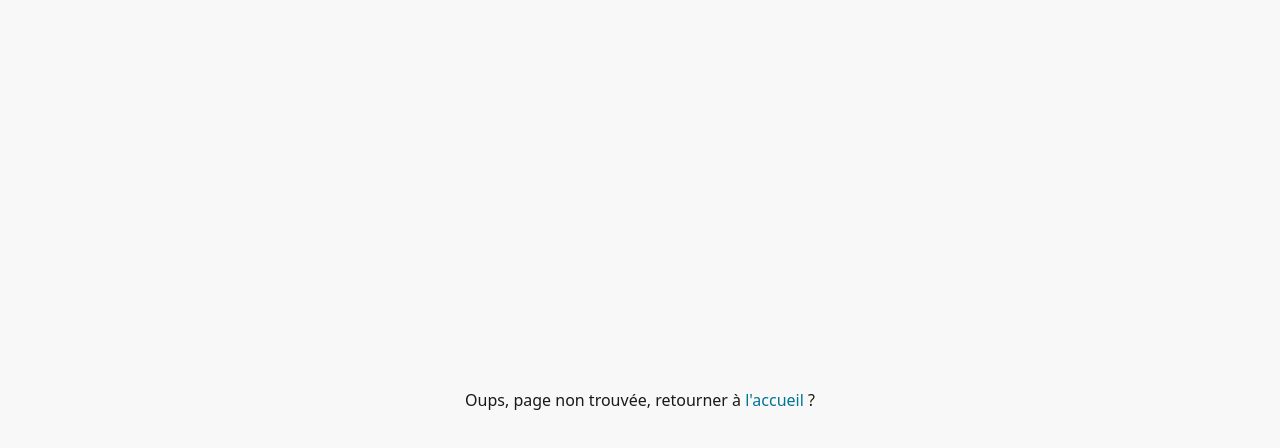
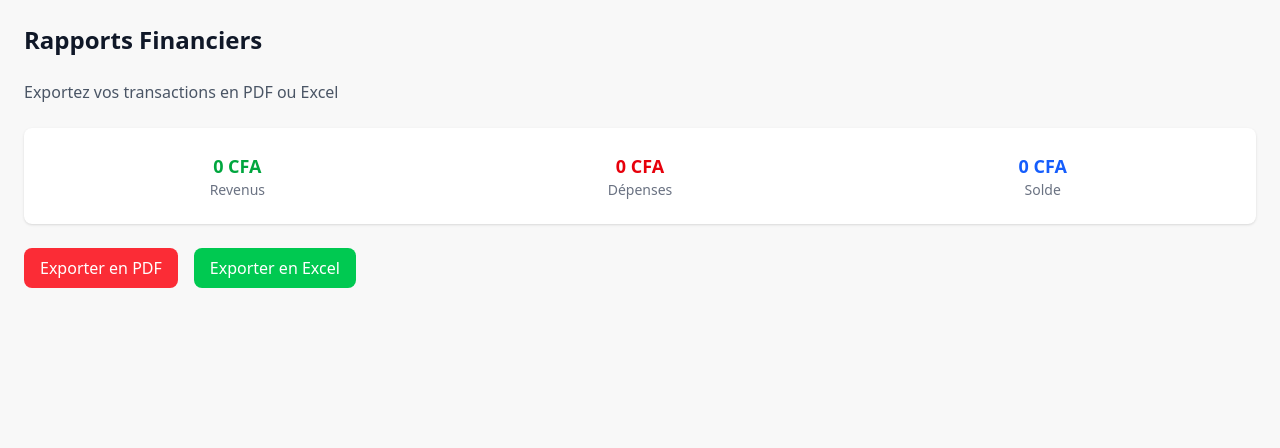
Before and after one commit to doukous/moneywise-frontend, a React (Vite) app: page /reports in a window 1280 px wide. Shown: the top 448 px of the page. Built offline with nearby package versions, Linux system fonts and the light colour scheme; no server answers.

Commit message:
feat(rapports): ajout de la page rapports financiers avec résumé et export PDF/Excel

```diff
--- /dev/null
+++ b/src/components/ExportsButton.tsx
@@ -0,0 +1,62 @@
+// src/components/ExportButtons.tsx
+import React from "react";
+import type { Transaction } from "../lib/service/dto";
+import jsPDF from "jspdf";
+import "jspdf-autotable";
+import * as XLSX from "xlsx";
+
+interface ExportButtonsProps {
+  transactions: Transaction[];
+}
+
+const ExportButtons: React.FC<ExportButtonsProps> = ({ transactions }) => {
+  // ✅ Export en PDF
+  const exportPDF = () => {
+    const doc = new jsPDF();
+    doc.text("Rapport des transactions", 14, 16);
+
+    const tableData = transactions.map((t) => [
+      t.date,
+      t.description,
+      t.category,
+      t.type,
+      `${t.amount} FCFA`,
+    ]);
+
+    // ✅ Utilisation de autoTable
+    doc.autoTable({
+      head: [["Date", "Description", "Catégorie", "Type", "Montant"]],
+      body: tableData,
+      startY: 20,
+    });
+
+    doc.save("transactions.pdf");
+  };
+
+  // ✅ Export en Excel
+  const exportExcel = () => {
+    const worksheet = XLSX.utils.json_to_sheet(transactions);
+    const workbook = XLSX.utils.book_new();
+    XLSX.utils.book_append_sheet(workbook, worksheet, "Transactions");
+    XLSX.writeFile(workbook, "transactions.xlsx");
+  };
+
+  return (
+    <div className="flex space-x-4 mt-4">
+      <button
+        onClick={exportPDF}
+        className="px-4 py-2 bg-red-500 text-white rounded-lg hover:bg-red-600 transition"
+      >
+        Exporter en PDF
+      </button>
+      <button
+        onClick={exportExcel}
+        className="px-4 py-2 bg-green-500 text-white rounded-lg hover:bg-green-600 transition"
+      >
+        Exporter en Excel
+      </button>
+    </div>
+  );
+};
+
+export default ExportButtons;
--- a/src/lib/service/transaction.ts
+++ b/src/lib/service/transaction.ts
@@ -1,4 +1,4 @@
-import type { Transaction } from "./dto.js";
+import type { Transaction } from "./dto";
 import { BackService } from "../backendFetch.js";
 
 export class TransactionService {
--- /dev/null
+++ b/src/pages/Reports.tsx
@@ -0,0 +1,102 @@
+// src/components/Reports.tsx
+import React, { useEffect, useState } from "react";
+import { TransactionService } from "../lib/service/transaction";
+import type { Transaction } from "../lib/service/dto"; // ✅ Typage venant du dto
+import { jsPDF } from "jspdf";
+import * as XLSX from "xlsx";
+
+const Reports: React.FC = () => {
+  const [transactions, setTransactions] = useState<Transaction[]>([]);
+  const [monthlyReport, setMonthlyReport] = useState<{ income: number; expense: number; balance: number }>({
+    income: 0,
+    expense: 0,
+    balance: 0,
+  });
+
+  // Charger les transactions depuis le backend
+  useEffect(() => {
+    TransactionService.getAll()
+      .then((data) => {
+        setTransactions(data);
+
+        // Calcul rapide du rapport
+        const income = data
+          .filter((t) => t.type === "income")
+          .reduce((sum, t) => sum + t.amount, 0);
+        const expense = data
+          .filter((t) => t.type === "expense")
+          .reduce((sum, t) => sum + t.amount, 0);
+
+        setMonthlyReport({
+          income,
+          expense,
+          balance: income - expense,
+        });
+      })
+      .catch((err) => console.error("Erreur lors du chargement des transactions :", err));
+  }, []);
+
+  // Export PDF
+  const exportPDF = () => {
+    const doc = new jsPDF();
+    doc.text("Rapport Mensuel des Transactions", 20, 20);
+    let y = 30;
+    transactions.forEach((t) => {
+      doc.text(`${t.date} - ${t.category} - ${t.type} - ${t.amount} CFA`, 20, y);
+      y += 10;
+    });
+    doc.text(`Total Revenu: ${monthlyReport.income} CFA`, 20, y + 10);
+    doc.text(`Total Dépenses: ${monthlyReport.expense} CFA`, 20, y + 20);
+    doc.text(`Solde: ${monthlyReport.balance} CFA`, 20, y + 30);
+    doc.save("rapport_transactions.pdf");
+  };
+
+  // Export Excel
+  const exportExcel = () => {
+    const ws = XLSX.utils.json_to_sheet(transactions);
+    const wb = XLSX.utils.book_new();
+    XLSX.utils.book_append_sheet(wb, ws, "Transactions");
+    XLSX.writeFile(wb, "rapport_transactions.xlsx");
+  };
+
+  return (
+    <div className="p-6 space-y-6">
+      <h1 className="text-2xl font-bold text-gray-900">Rapports Financiers</h1>
+      <p className="text-gray-600">Exportez vos transactions en PDF ou Excel</p>
+
+      {/* Résumé */}
+      <div className="bg-white shadow rounded-lg p-6 grid grid-cols-1 md:grid-cols-3 gap-6">
+        <div className="text-center">
+          <div className="text-lg font-bold text-green-600">{monthlyReport.income} CFA</div>
+          <div className="text-sm text-gray-500">Revenus</div>
+        </div>
+        <div className="text-center">
+          <div className="text-lg font-bold text-red-600">{monthlyReport.expense} CFA</div>
+          <div className="text-sm text-gray-500">Dépenses</div>
+        </div>
+        <div className="text-center">
+          <div className="text-lg font-bold text-blue-600">{monthlyReport.balance} CFA</div>
+          <div className="text-sm text-gray-500">Solde</div>
+        </div>
+      </div>
+
+      {/* Boutons Export */}
+      <div className="flex space-x-4">
+        <button
+          onClick={exportPDF}
+          className="px-4 py-2 bg-red-500 text-white rounded-lg hover:bg-red-600 transition"
+        >
+          Exporter en PDF
+        </button>
+        <button
+          onClick={exportExcel}
+          className="px-4 py-2 bg-green-500 text-white rounded-lg hover:bg-green-600 transition"
+        >
+          Exporter en Excel
+        </button>
+      </div>
+    </div>
+  );
+};
+
+export default Reports;
--- a/src/services/auth.tsx
+++ b/src/services/auth.tsx
@@ -1,6 +1,6 @@
 import axios, { type AxiosResponse } from "axios";
 
-const API_URL = "http://127.0.0.1:8000/api";
+const API_URL = "https://moneywise-api-backend.onrender.com/api";
 
 // -------------------
 // Types
@@ -65,7 +65,7 @@ export async function getUserProfile(): Promise<User> {
 
 // Mise à jour du profil utilisateur
 export async function updateUserProfile(formData: Partial<User>): Promise<User> {
-  const res: AxiosResponse<User> = await axios.put(`${API_URL}/me`, formData, {
+  const res: AxiosResponse<User> = await axios.put(`${API_URL}/update-profile`, formData, {
     headers: getAuthHeaders(),
   });
   return res.data;
--- /dev/null
+++ b/src/types/jspdf-autotable.d.ts
@@ -0,0 +1,18 @@
+declare module "jspdf-autotable" {
+  import "jspdf";
+
+  interface AutoTableOptions {
+    head?: string[][];
+    body?: (string | number | boolean | null)[][];
+    startY?: number;
+    theme?: "striped" | "grid" | "plain";
+  }
+
+  declare module "jspdf" {
+    interface jsPDF {
+    autoTable: (options: any) => jsPDF;
+    }
+  }
+
+  export default function autoTable(doc: jsPDF, options: AutoTableOptions): jsPDF;
+}
```
Also changed, not shown: package.json (+9 -1 lines), src/routes.ts (+7 -0 lines), 1 other file (tests, documents, lock files or other folders).
